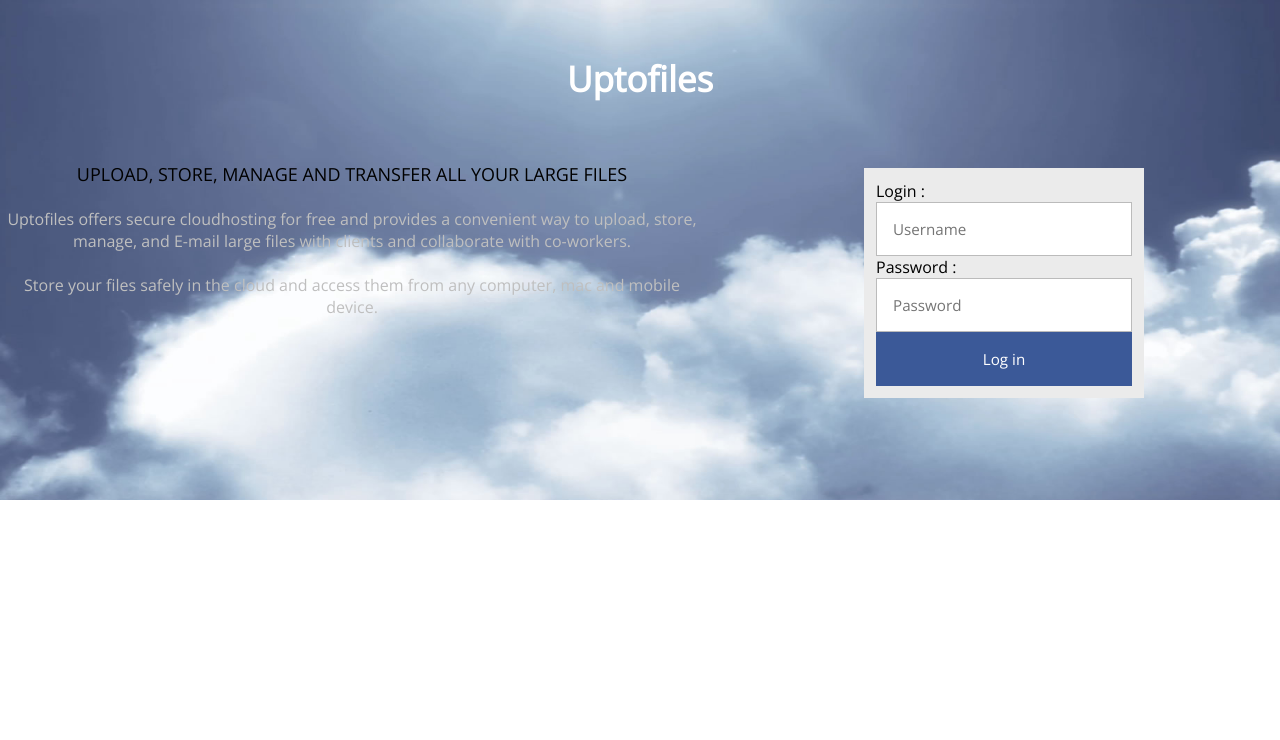
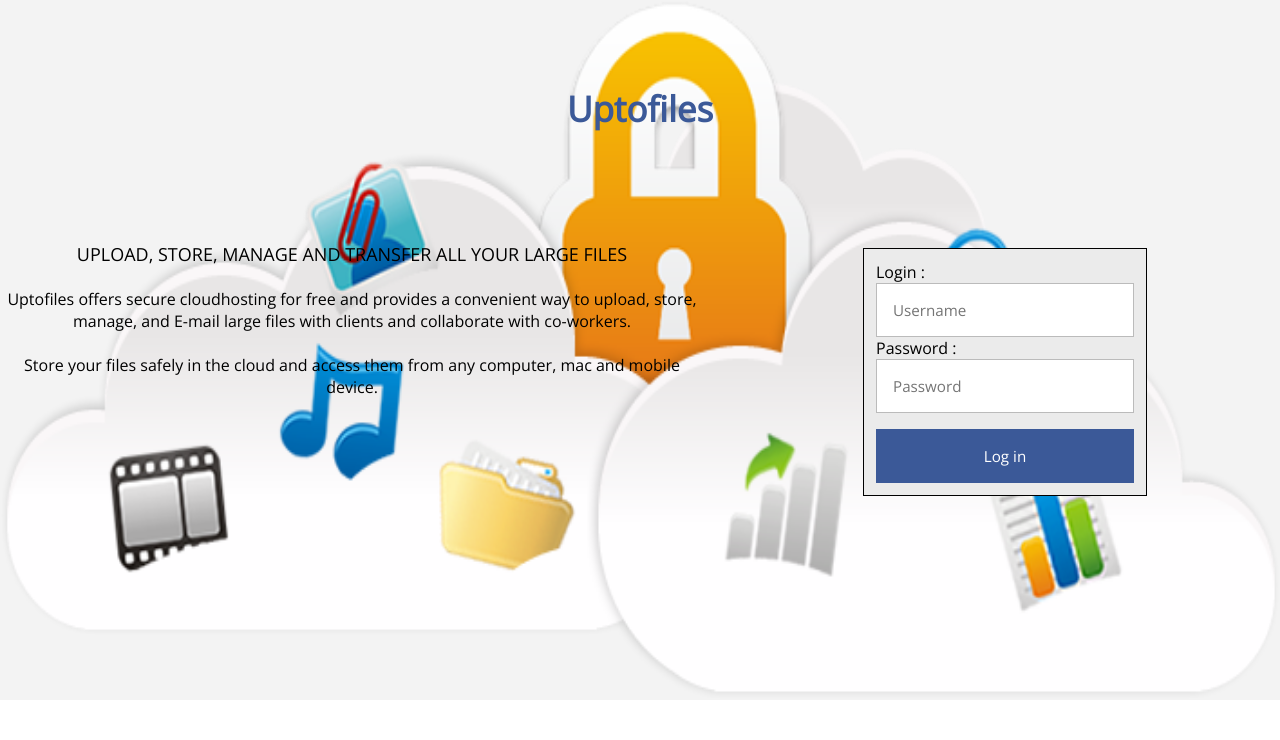
Before and after one commit to remy-peyre/Filer3, a PHP site: template views/login.html.twig in a window 1280 px wide. Shown: the part 60-800 px from the top of the page. Run offline with PHP 8.4, Linux system fonts and the light colour scheme; the template is opened without the code that fills it, so the values that code supplies are empty; some libraries are stand-ins or nearby versions.

Commit message:
recustom login and register

```diff
--- a/assets/style/style.scss
+++ b/assets/style/style.scss
@@ -48,13 +48,21 @@ main{
 
 }
 .login{
-    background-image: url(../image/background.jpeg);
+    background-color: #F3F3F3;
+    background-image: url(../image/home.png);
     background-attachment: local;
     background-size: 100% 100%;
-    height: 500px;
     display: flex;
     flex-direction: column;
     width: 100%;
+    height: 700px;
+    /*background-image: url(../image/background.jpeg);
+    background-attachment: local;
+    background-size: 100% 100%;
+    height: 700px;
+    display: flex;
+    flex-direction: column;
+    width: 100%;*/
 
     .errors_style{
         width: 100%;
@@ -64,20 +72,21 @@ main{
     }
 
     h2{
-        color: white;
+        color: #3B5998;
         font-size: 35px;
         margin-bottom: 15px;
         width: 100%;
         text-align: center;
-        margin-top: 40px;
+        margin-top: 70px;
     }
     .container_login{
         display: inline-flex;
         width: 100%;
+        margin-top: 50px;
+
         .description_login{
             width: 55%;
             text-align: center;
-            color: #bfbfbf;
             margin-top: 45px;
 
             .color_important_p{
@@ -90,6 +99,7 @@ main{
             background: #ebebeb;
             padding: 12px;
             width: 100%;
+            border: 1px solid;
         }
 
         .login_part {
@@ -126,6 +136,7 @@ main{
             border-color: transparent;
             color: #fff;
             cursor: pointer;
+            margin-top: 16px;
         }
         .login_part input[type="submit"]:hover {
             background: #17c;
--- a/web/style/style.css
+++ b/web/style/style.css
@@ -45,13 +45,21 @@ header nav .right_part_menu .color_link_menu_right a {
 }
 
 .login {
-  background-image: url(../image/background.jpeg);
+  background-color: #F3F3F3;
+  background-image: url(../image/home.png);
   background-attachment: local;
   background-size: 100% 100%;
-  height: 500px;
   display: flex;
   flex-direction: column;
   width: 100%;
+  height: 700px;
+  /*background-image: url(../image/background.jpeg);
+  background-attachment: local;
+  background-size: 100% 100%;
+  height: 700px;
+  display: flex;
+  flex-direction: column;
+  width: 100%;*/
 }
 .login .errors_style {
   width: 100%;
@@ -60,21 +68,21 @@ header nav .right_part_menu .color_link_menu_right a {
   padding-top: 15px;
 }
 .login h2 {
-  color: white;
+  color: #3B5998;
   font-size: 35px;
   margin-bottom: 15px;
   width: 100%;
   text-align: center;
-  margin-top: 40px;
+  margin-top: 70px;
 }
 .login .container_login {
   display: inline-flex;
   width: 100%;
+  margin-top: 50px;
 }
 .login .container_login .description_login {
   width: 55%;
   text-align: center;
-  color: #bfbfbf;
   margin-top: 45px;
 }
 .login .container_login .description_login .color_important_p {
@@ -85,6 +93,7 @@ header nav .right_part_menu .color_link_menu_right a {
   background: #ebebeb;
   padding: 12px;
   width: 100%;
+  border: 1px solid;
 }
 .login .container_login .login_part {
   margin: auto;
@@ -120,6 +129,7 @@ header nav .right_part_menu .color_link_menu_right a {
   border-color: transparent;
   color: #fff;
   cursor: pointer;
+  margin-top: 16px;
 }
 .login .container_login .login_part input[type="submit"]:hover {
   background: #17c;
```
Also changed, not shown: 1 other file.
